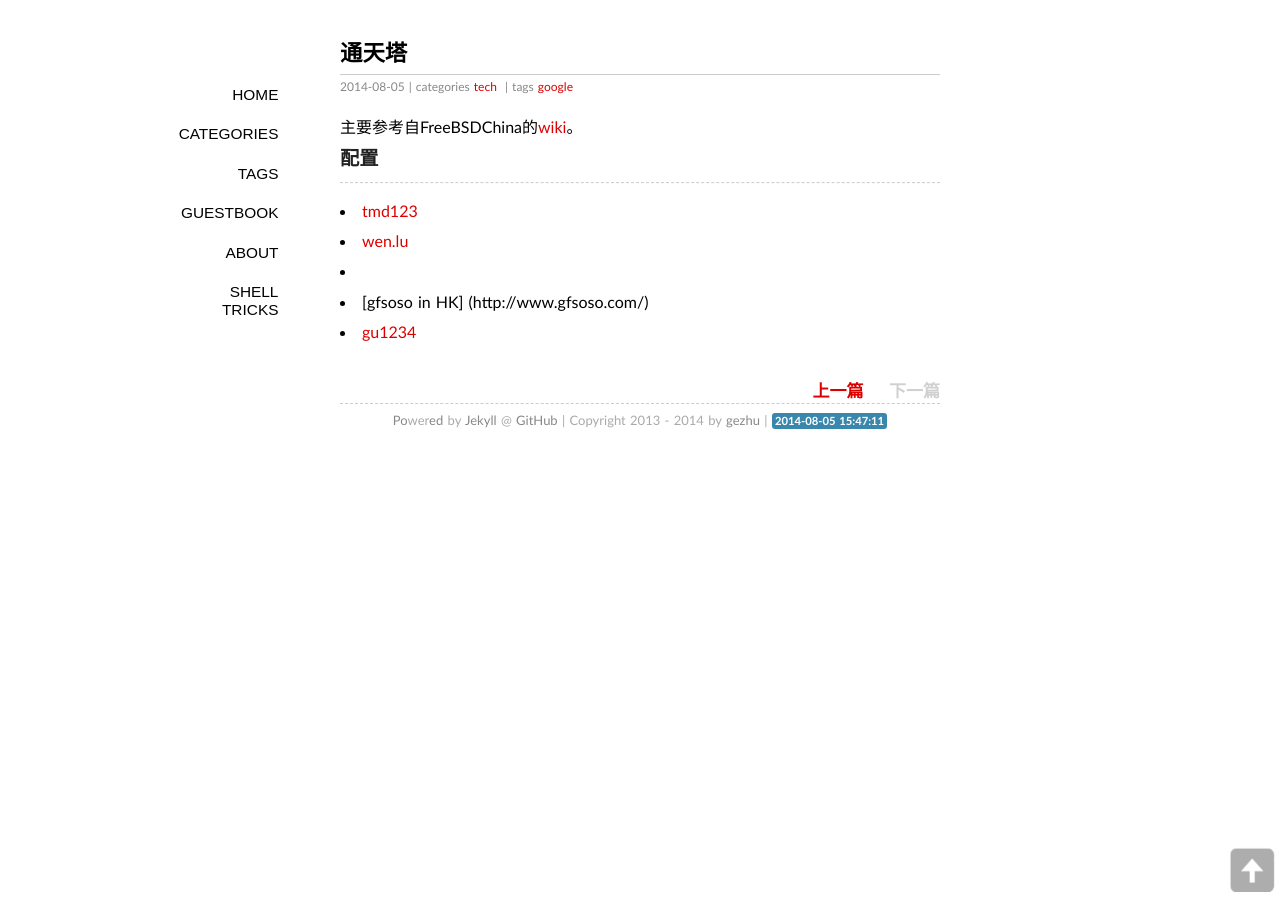
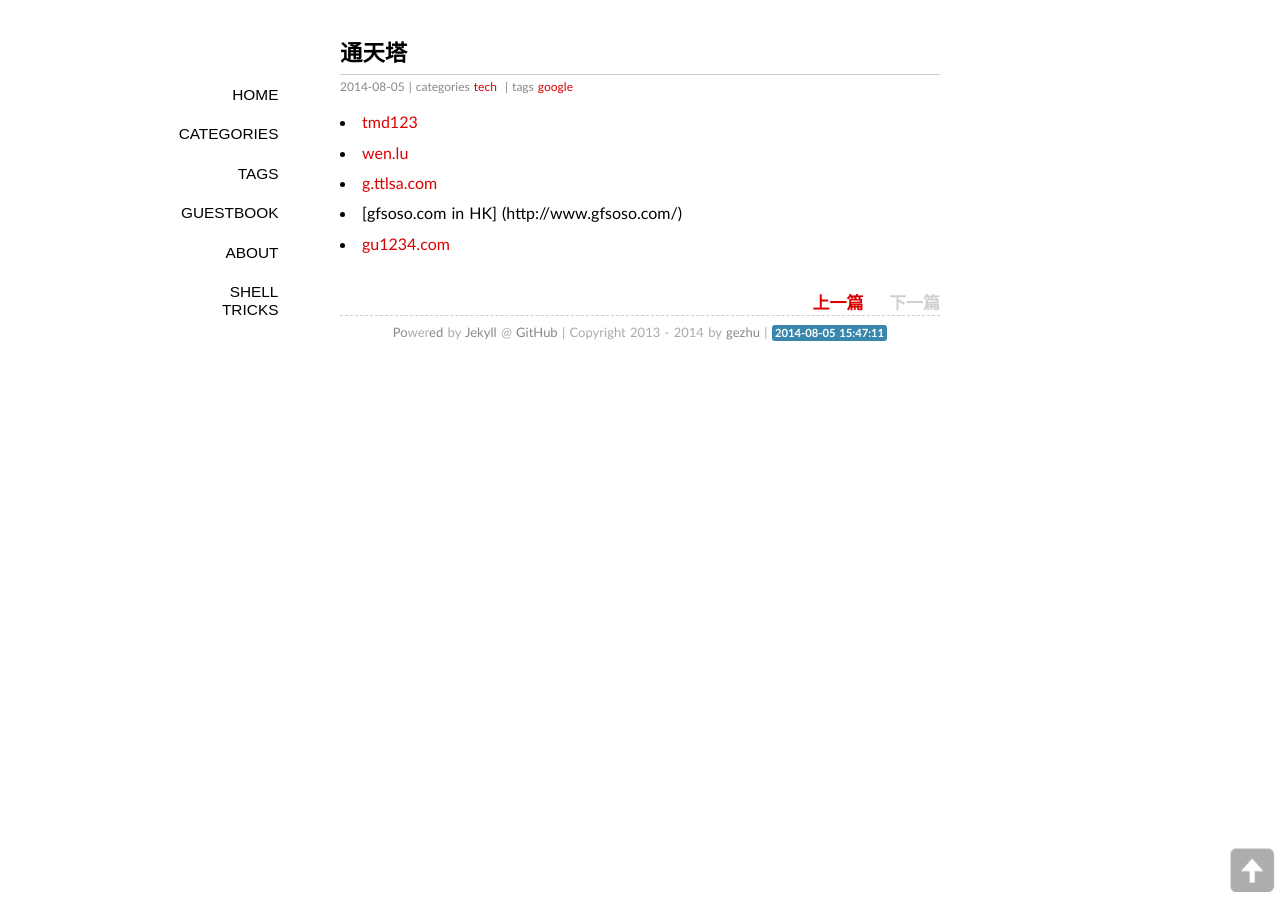
Before and after one commit to gezhu/gezhu.github.io, a Jekyll site: the page built from _posts/2014-08-05-google-tmd.markdown, in a window 1280 px wide. Built offline with Jekyll 4.4.1, drawn with Linux system fonts in a browser that asks for light colours; some web fonts are replaced; Markdown is read by kramdown in place of the engine named in the settings; comment, search, counter and statistics services are not loaded.

Commit message:
google tmd

```diff
--- a/_posts/2014-08-05-google-tmd.markdown
+++ b/_posts/2014-08-05-google-tmd.markdown
@@ -9,13 +9,8 @@ tags:
 
 ---
 
-主要参考自FreeBSDChina的[wiki](https://wiki.freebsdchina.org/software/t/tmux)。
-
-###配置
-
------
 * [tmd123](http://www.tmd123.com/)
 * [wen.lu](http://wen.lu)
-* [](https://g.ttlsa.com)
-* [gfsoso in HK] (http://www.gfsoso.com/)
-* [gu1234](http://gu1234.com)
+* [g.ttlsa.com](https://g.ttlsa.com)
+* [gfsoso.com in HK] (http://www.gfsoso.com/)
+* [gu1234.com](http://gu1234.com)
```
